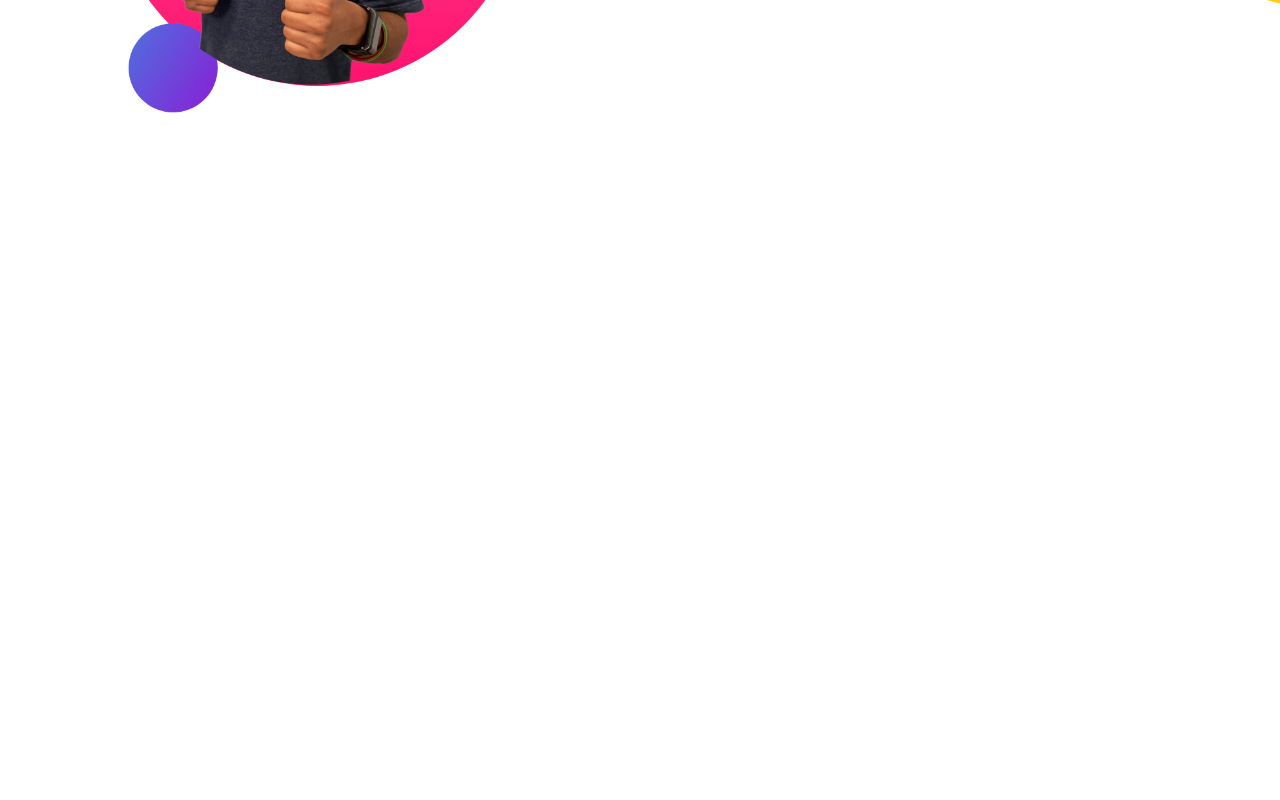
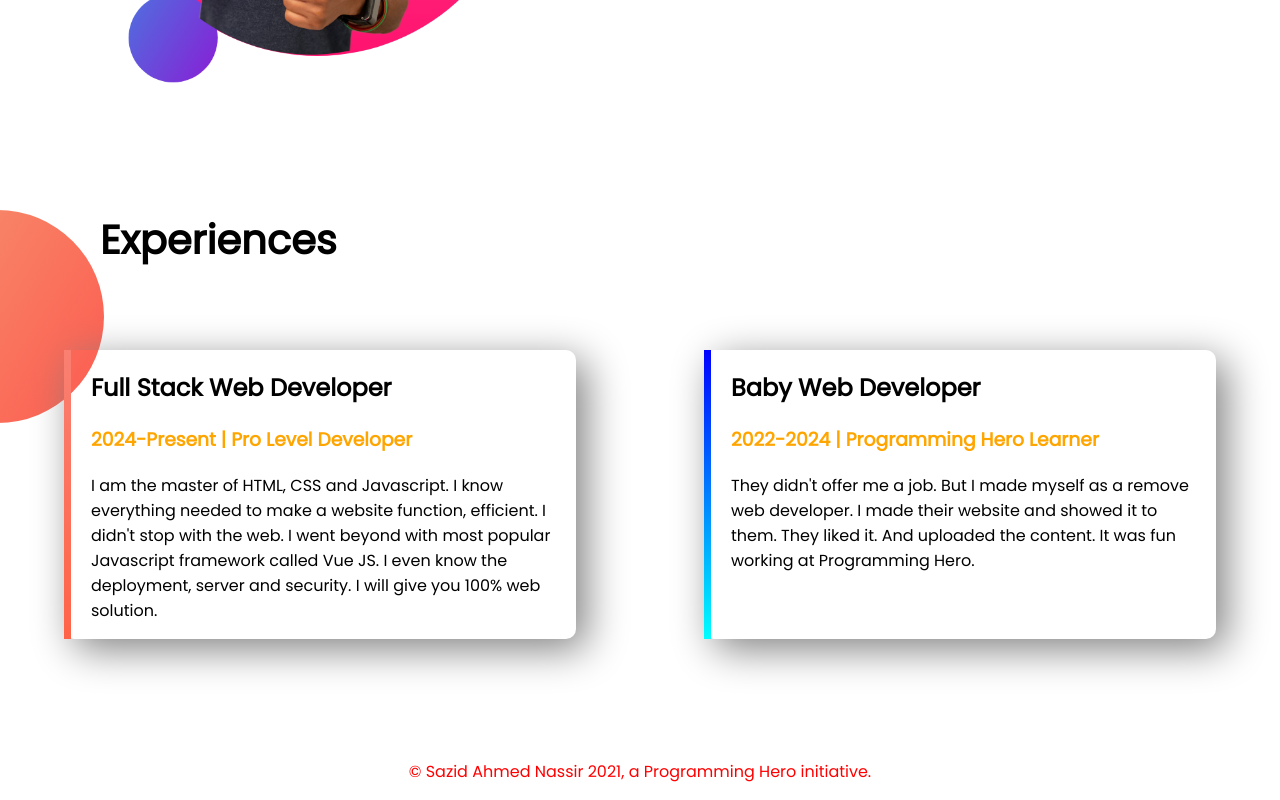
Before and after one commit to sazidahmednassir/developer-portfolio, a plain HTML site: page index.html in a window 1280 px wide. Shown: the part 1020-1820 px from the top of the page. Before the commit the page ends 1290 px from the top, so only its background shows below. Drawn offline with Linux system fonts and the light colour scheme.

Commit message:
finsh content

```diff
--- a/index.html
+++ b/index.html
@@ -13,7 +13,7 @@
 </head>
 
 <body>
-    <section class="top-banner">
+    <section class="top-banner flexible-container">
         <div class="half-width">
             <h1>Welcome To</h1>
             <h1><span class="orange-color">Sazid Ahmed Nassir</span> World!</h1>
@@ -28,7 +28,7 @@
         <div class="half-width"><img src="showoff/1.png" alt="my pic"></div>
     </section>
 
-    <section class="dream-big">
+    <section class="dream-big flexible-container">
         <div class="half-width">
             <h2 class="mentor">My Mentor</h2>
             <img src="images/jhankar2.png" alt="mentor png">
@@ -44,7 +44,29 @@
                 Resume</a>
         </div>
     </section>
-
+    <section class="experience-area">
+        <h1 class="ex">Experiences</h1>
+        <div class="flexible-container">
+            <div id="full-stack-expericence" class="experience-item">
+                <h1>Full Stack Web Developer</h1>
+                <h3 class="ocolor">2024-Present | Pro Level Developer</h3>
+                <p>I am the master of HTML, CSS and Javascript. I know everything needed to make a website function,
+                    efficient. I didn't stop with the web. I went beyond with most popular Javascript framework called
+                    Vue
+                    JS. I even know the deployment, server and security. I will give you 100% web solution.</p>
+            </div>
+            <div id="web-dev-expericence" class="experience-item">
+                <h1>Baby Web Developer</h1>
+                <h3 class="ocolor">2022-2024 | Programming Hero Learner</h3>
+                <p>They didn't offer me a job. But I made myself as a remove web developer. I made their website and
+                    showed
+                    it to them. They liked it. And uploaded the content. It was fun working at Programming Hero.</p>
+            </div>
+        </div>
+    </section>
+    <footer>
+        <p>© Sazid Ahmed Nassir 2021, a Programming Hero initiative.</p>
+    </footer>
 </body>
 
 </html>
--- a/style.css
+++ b/style.css
@@ -9,9 +9,9 @@ body{
     color: orange;
 }
 
-section{
+.flexible-container{
     display: flex;
-    margin-bottom: 150px;
+    margin-bottom: 120px;
 }
 
 
@@ -49,3 +49,45 @@ section{
     background-repeat: no-repeat;
     background-position: right;
 }
+
+.ocolor{
+    color: orange;
+}
+
+.experience-item{
+    width:40%;
+    margin-left:5%;
+    margin-right:5%;
+    padding-left:20px;
+    padding-right: 10px;
+    border-radius:10px;
+    box-shadow: 10px 10px 40px gray;
+}
+
+.experience-area{
+background-image: url(images/exp-bg.png);
+background-repeat: no-repeat;
+}
+
+#web-dev-expericence{
+    border-left: 7px solid;
+   border-image: linear-gradient(blue, cyan);
+   border-image-slice:1;
+}
+
+#full-stack-expericence{
+    border-left: 7px solid;
+   border-image: linear-gradient(salmon, tomato);
+   border-image-slice:1;
+}
+
+.ex{
+    margin: 80px;
+    padding-left:20px;
+    font-size: 40px;
+}
+
+footer p{
+    text-align: center;
+    color: red;
+}
```
